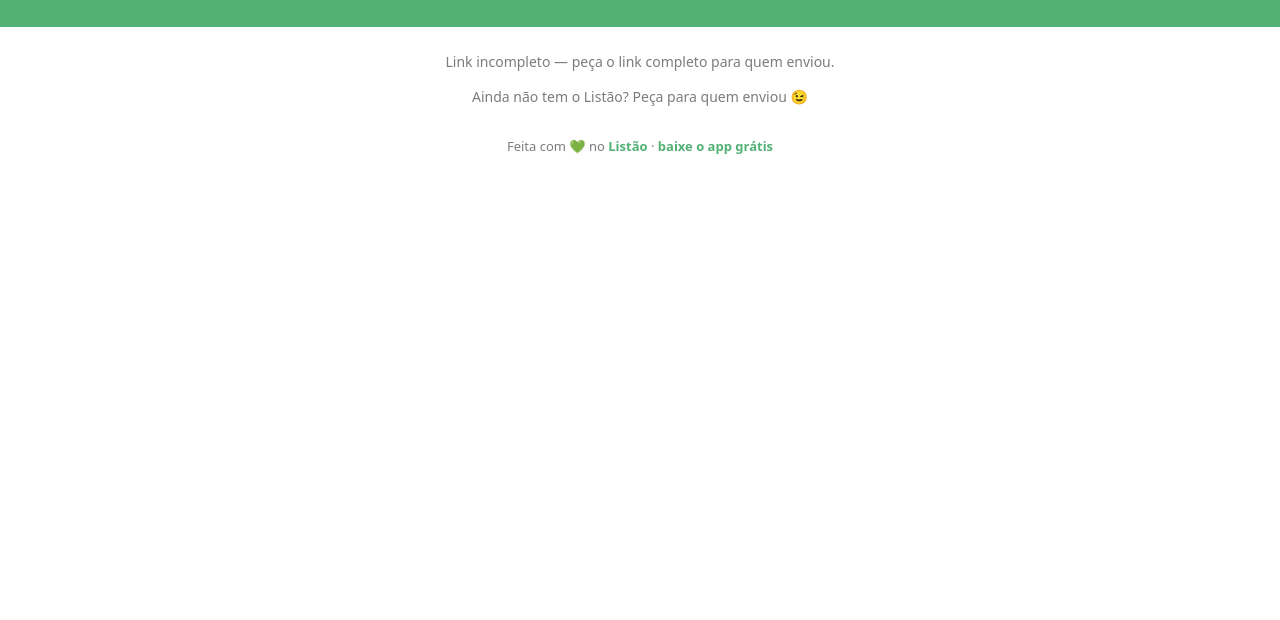
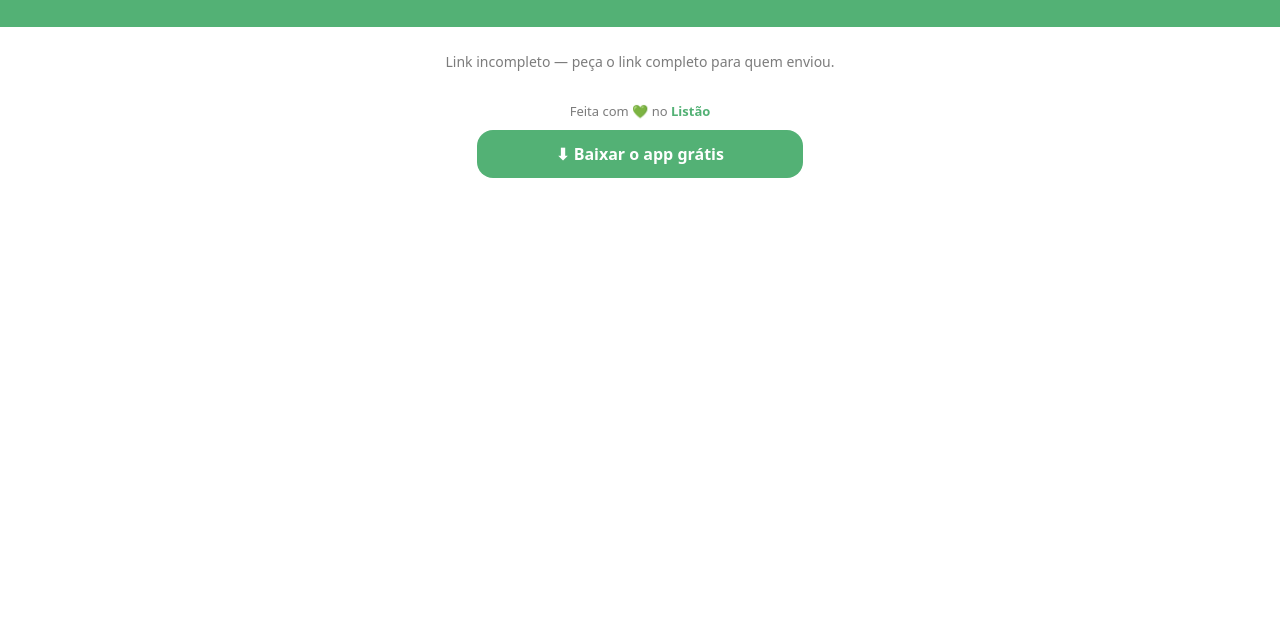
Before and after one commit to luisgustavodb/mercadinho, a plain HTML site: page lista.html in a window 1280 px wide. Shown: the part 180-800 px from the top of the page. Drawn offline with Linux system fonts and the light colour scheme.

Commit message:
Botao de download no rodape da lista

```diff
--- a/lista.html
+++ b/lista.html
@@ -26,6 +26,7 @@
   .note { color:#7C7C7C; font-size:14px; line-height:1.5; }
   .made { text-align:center; color:#7C7C7C; font-size:13px; padding:6px 20px 28px; }
   .made a { color:#53B175; font-weight:700; text-decoration:none; }
+  .made a.btn-dl { display:block; max-width:300px; margin:10px auto 0; background:#53B175; color:#fff; font-size:16px; border-radius:16px; padding:13px; }
 </style>
 </head>
 <body>
@@ -37,9 +38,8 @@
   <div class="card">
     <a class="btn" id="openBtn" href="#">Abrir no app</a>
     <p class="note" id="msg">Abrindo o app… Se nada acontecer, toque no botão acima.</p>
-    <p class="note">Ainda não tem o Listão? Peça para quem enviou 😉</p>
   </div>
-  <footer class="made">Feita com 💚 no <a href="https://listao-br.vercel.app/">Listão</a> · <a href="https://listao-br.vercel.app/">baixe o app grátis</a></footer>
+  <footer class="made">Feita com 💚 no <a href="https://listao-br.vercel.app/">Listão</a><a class="btn-dl" href="https://listao-br.vercel.app/">⬇ Baixar o app grátis</a></footer>
 <script>
   var d = new URLSearchParams(location.search).get("d");
   var btn = document.getElementById("openBtn");
```
